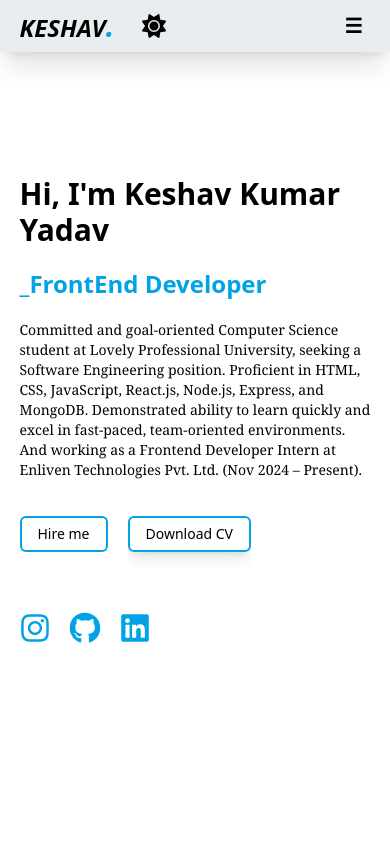
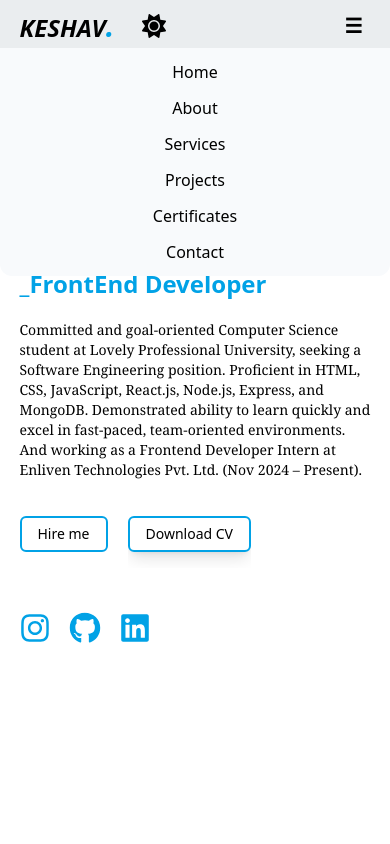
Before and after one commit to keshavyadav5/my-Portfolio, a React (Vite) app: page / in a window 390 px wide. Both pictures are taken after a click on the link "KESHAV.". Shown: the top 844 px of the page. Built offline with nearby package versions, Linux system fonts and the light colour scheme.

Commit message:
modified

```diff
--- a/src/components/Header.jsx
+++ b/src/components/Header.jsx
@@ -1,15 +1,32 @@
 import React, { useState, useEffect } from 'react';
 import { Link as ScrollLink } from 'react-scroll';
 import { FaSun, FaMoon } from "react-icons/fa6";
-import { useNavigate } from 'react-router-dom';
+import { useLocation, useNavigate } from 'react-router-dom';
 
 const Header = ({ theme, setTheme }) => {
   const [menuOpen, setMenuOpen] = useState(false);
   const navigate = useNavigate()
+  const location = useLocation();
 
   const toggleMenu = () => {
     setMenuOpen(!menuOpen);
   };
+
+  const handleHeading = () => {
+    if (location.pathname.includes('certificate')) {
+      navigate('/')
+    }
+    setMenuOpen(!menuOpen);
+  }
+
+  const homeHandle = () => {
+    setMenuOpen(!menuOpen);
+    navigate('/')
+  }
+  const certificateHandler = () => {
+    setMenuOpen(!menuOpen);
+    navigate('/certificate')
+  }
 
   const toggleTheme = () => {
     setTheme((prevTheme) => (prevTheme === 'light' ? 'dark' : 'light'));
@@ -32,7 +49,11 @@ const Header = ({ theme, setTheme }) => {
     <div className='fixed top-0 left-0 px-[5%] md:px-[10%] w-full shadow-xl py-2 dark:bg-[#081b29] bg-[#eaedef] z-50 flex justify-between items-center'>
       <div className="flex-1 text-2xl font-bold italic text-black dark:text-white flex gap-5 items-center">
         <ScrollLink
-          onClick={() => navigate('/')}
+          onClick={homeHandle}
+          to="home"
+          smooth={true}
+          offset={0}
+          duration={500}
           className='hover:text-[#01a2e6] transition-all duration-200 cursor-pointer active:text-[#01a2e6]'
         >
           <h2>KESHAV<span className='text-[#01a2e6] font-bold text-3xl z-50'>.</span></h2>
@@ -60,12 +81,17 @@ const Header = ({ theme, setTheme }) => {
         className={`absolute top-12 left-0 w-full py-3 rounded-b-xl dark:bg-[#0a1c2a] text-black dark:text-white flex flex-col items-center gap-3 transition-all duration-300  ease-in-out transform ${menuOpen ? 'translate-x-0 opacity-100' : '-translate-x-full opacity-0'} md:relative md:top-0 md:flex-row md:w-auto md:translate-x-0 md:opacity-100 md:bg-transparent md:gap-8 bg-slate-50 rounded-t-none`}
       >
         <ScrollLink
-          onClick={() => navigate('/')}
+          onClick={homeHandle}
+          to="home"
+          smooth={true}
+          offset={0}
+          duration={500}
           className={`hover:text-[#01a2e6] transition-all duration-200 cursor-pointer active:text-[#01a2e6] ${menuOpen ? 'block' : 'hidden'} md:block`}
         >
           Home
         </ScrollLink>
         <ScrollLink
+          onClick={handleHeading}
           to="about"
           smooth={true}
           offset={-55}
@@ -75,6 +101,7 @@ const Header = ({ theme, setTheme }) => {
           About
         </ScrollLink>
         <ScrollLink
+          onClick={handleHeading}
           to="services"
           smooth={true}
           offset={0}
@@ -84,6 +111,7 @@ const Header = ({ theme, setTheme }) => {
           Services
         </ScrollLink>
         <ScrollLink
+          onClick={handleHeading}
           to="projects"
           smooth={true}
           offset={-65}
@@ -93,12 +121,13 @@ const Header = ({ theme, setTheme }) => {
           Projects
         </ScrollLink>
         <ScrollLink
-          onClick={() => navigate('/certificate')}
+          onClick={certificateHandler}
           className={`hover:text-[#01a2e6] transition-all duration-200 cursor-pointer active:text-[#01a2e6] ${menuOpen ? 'block' : 'hidden'} md:block`}
         >
           Certificates
         </ScrollLink>
         <ScrollLink
+          onClick={handleHeading}
           to="contact"
           smooth={true}
           offset={0}
```
